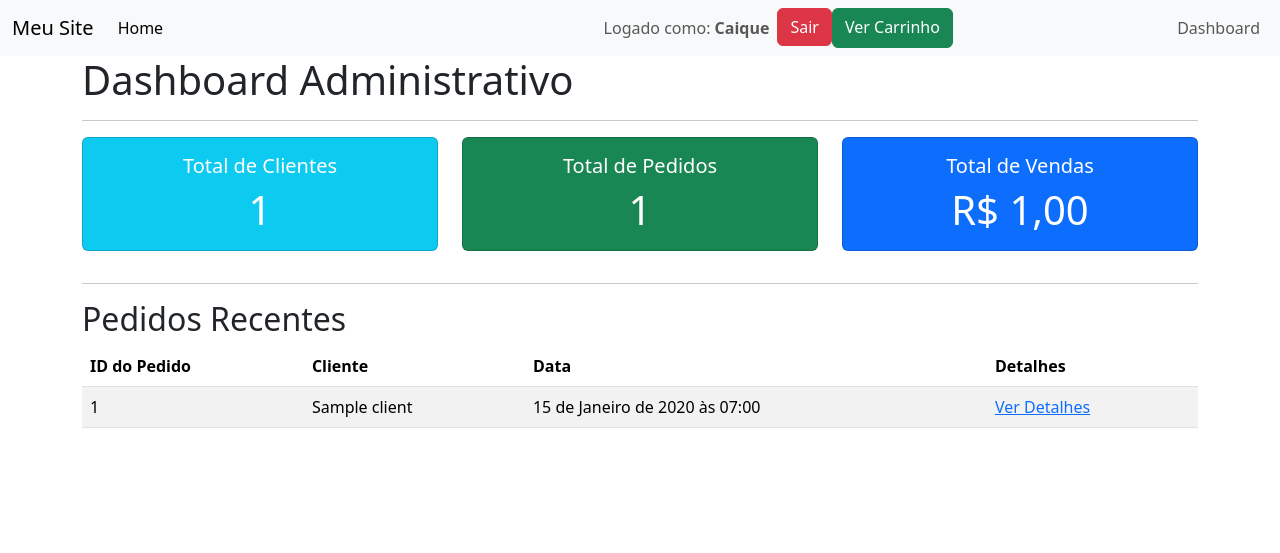
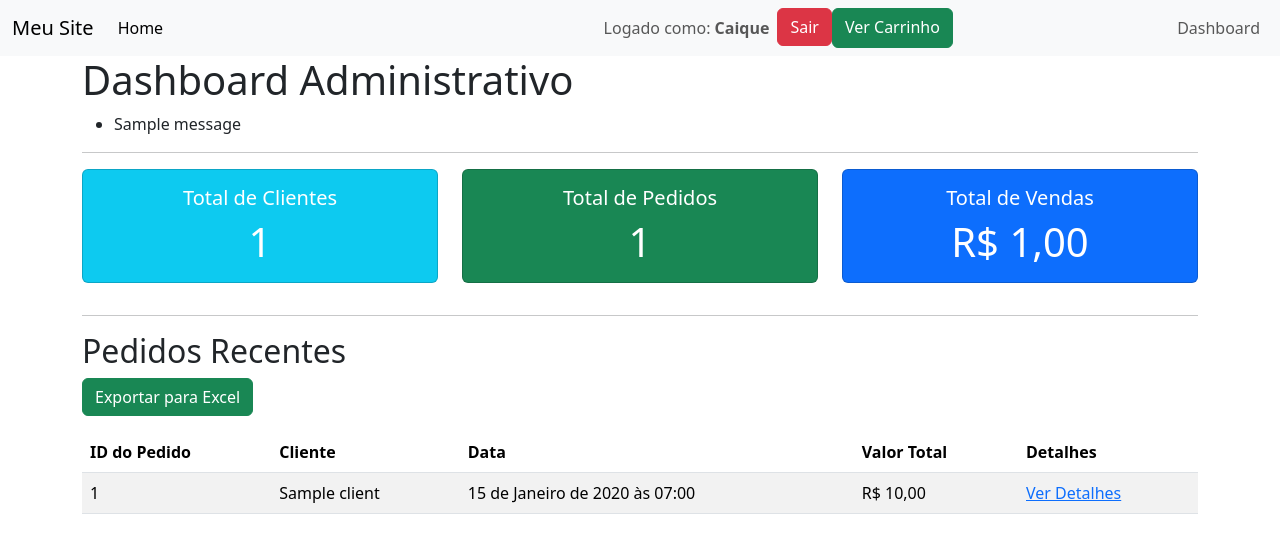
Before and after one commit to Sikynat/WFHUB, a Django app: page /dashboard/ in a window 1280 px wide. Shown: the top 553 px of the page. Run offline with Django 5.2, Linux system fonts and the light colour scheme; a user stored in the database is signed in; tables that the repository leaves empty hold one stand-in row (values such as "Sample post"); one stand-in notice (Sample message) is shown.

Commit message:
Exportar o pedido corretamente no lado administrador

```diff
--- a/app/urls.py
+++ b/app/urls.py
@@ -3,11 +3,7 @@ URL configuration for app project.
 """
 from django.contrib import admin
 from django.urls import path, include
-from django.conf.urls.static import static
 from wefixhub import views
-
-    # URLs do Django Admin e Autenticação
-# wefixhub/urls.py
 
 urlpatterns = [
     # URLs do Django Admin e Autenticação
@@ -28,7 +24,10 @@ urlpatterns = [
 
     path('pedidos/', views.historico_pedidos, name='pedidos'),
     path('pedidos/<int:pedido_id>/', views.detalhes_pedido, name='detalhes_pedido'),
+    path('pedidos/exportar/<int:pedido_id>/', views.exportar_detalhes_pedido_excel, name='exportar_detalhes_pedido_excel'),
 
     # URLs do Dashboard Administrativo
     path('dashboard/', include('wefixhub.admin_urls')),
+    path('dashboard/pedidos/<int:pedido_id>/', views.detalhes_pedido_admin, name='detalhes_pedido_admin'),
+    path('dashboard/pedidos/exportar/<int:pedido_id>/', views.exportar_detalhes_pedido_admin_excel, name='exportar_detalhes_pedido_admin_excel'),
 ]
--- a/templates/dashboard.html
+++ b/templates/dashboard.html
@@ -3,6 +3,15 @@
 
 {% block content %}
     <h1>Dashboard Administrativo</h1>
+
+    {% if messages %}
+        <ul class="messages">
+            {% for message in messages %}
+                <li{% if message.tags %} class="{{ message.tags }}"{% endif %}>{{ message }}</li>
+            {% endfor %}
+        </ul>
+    {% endif %}
+
     <hr>
     <div class="row">
         <div class="col-md-4">
@@ -31,7 +40,11 @@
         </div>
     </div>
     <hr>
-  <h2>Pedidos Recentes</h2>
+    <h2>Pedidos Recentes</h2>
+    <div class="mb-3">
+        <a href="{% url 'exportar_pedidos_excel' %}" class="btn btn-success">Exportar para Excel</a>
+    </div>
+
     {% if pedidos_recentes %}
         <table class="table table-striped">
             <thead>
@@ -39,7 +52,7 @@
                     <th>ID do Pedido</th>
                     <th>Cliente</th>
                     <th>Data</th>
-                    <th>Detalhes</th>
+                    <th>Valor Total</th> <th>Detalhes</th>
                 </tr>
             </thead>
             <tbody>
@@ -48,7 +61,7 @@
                         <td>{{ pedido.id }}</td>
                         <td>{{ pedido.cliente.client_name }}</td>
                         <td>{{ pedido.data_criacao }}</td>
-                        <td>
+                        <td>R$ {{ pedido.total|floatformat:2 }}</td> <td>
                             <a href="{% url 'detalhes_pedido_admin' pedido.id %}">Ver Detalhes</a>
                         </td>
                     </tr>
--- a/templates/detalhes_pedido.html
+++ b/templates/detalhes_pedido.html
@@ -36,5 +36,7 @@
         </tfoot>
     </table>
 
-    <a href="{% url 'pedidos' %}" class="btn btn-secondary mt-3">Voltar para o Histórico</a>
+    <a href="{% url 'dashboard_admin' %}" class="btn btn-secondary mt-3">Voltar para o Dashboard</a>
+    <a href="{% url 'exportar_detalhes_pedido_admin_excel' pedido.id %}" class="btn btn-primary mt-3">Exportar para Excel</a>
+
 {% endblock %}
--- a/wefixhub/models.py
+++ b/wefixhub/models.py
@@ -16,9 +16,7 @@ class wefixhub_uf (models.Model):
 
 # Client Model
 class WfClient(models.Model):
-    # Campo para vincular ao usuário do Django
     user = models.OneToOneField(User, on_delete=models.CASCADE, null=True)
-
     client_id = models.AutoField(primary_key=True)
     client_code = models.IntegerField()
     client_name = models.CharField(max_length=128)
@@ -55,11 +53,8 @@ class Product(models.Model):
     def __str__(self):
         return self.product_description
 
-# --- NOVOS MODELOS DE PEDIDO ---
-
 # Modelo de Pedido
 class Pedido(models.Model):
-    # Vincula o pedido ao seu WfClient
     cliente = models.ForeignKey(WfClient, on_delete=models.CASCADE, related_name='pedidos')
     data_criacao = models.DateTimeField(auto_now_add=True)
 
--- a/wefixhub/views.py
+++ b/wefixhub/views.py
@@ -1,11 +1,12 @@
 from django.shortcuts import render, redirect, get_object_or_404
 from django.contrib.auth.decorators import login_required
+from django.contrib.admin.views.decorators import staff_member_required
 from django.core.paginator import Paginator, EmptyPage, PageNotAnInteger
-from django.contrib.admin.views.decorators import staff_member_required
+from django.db.models import Count, Sum
 from .models import Product, Pedido, ItemPedido, WfClient
-from django.http import HttpResponse # NOVO: Importe HttpResponse
-import openpyxl # NOVO: Importe a biblioteca openpyxl
+from django.http import HttpResponse
 from django.utils import timezone
+import openpyxl
 
 # View para a página inicial com filtros e paginação
 @login_required
@@ -37,10 +38,8 @@ def home(request):
         except (ValueError, TypeError):
             pass
 
-    # Lógica de Paginação:
     paginator = Paginator(product_list, 10)
     page = request.GET.get('page')
-
     try:
         produtos_na_pagina = paginator.page(page)
     except PageNotAnInteger:
@@ -56,36 +55,28 @@ def home(request):
     }
     return render(request, 'home.html', contexto)
 
-
-# View para adicionar itens ao carrinho
 @login_required
 def gerar_pedido(request):
     if request.method == 'POST':
         request.session['carrinho'] = {}
-
         for key, value in request.POST.items():
             if key.startswith('quantidade_') and value.isdigit() and int(value) > 0:
                 product_id = key.split('_')[1]
                 quantidade = int(value)
                 request.session['carrinho'][product_id] = quantidade
-
         request.session.modified = True
     return redirect('carrinho')
 
-
-# View para a página do carrinho
 @login_required
 def carrinho(request):
     carrinho_da_sessao = request.session.get('carrinho', {})
     carrinho_detalhes = []
     total_geral = 0
-
     for product_id, quantidade in carrinho_da_sessao.items():
         try:
             product = Product.objects.get(product_id=product_id)
             valor_total_item = product.product_value * quantidade
             total_geral += valor_total_item
-
             carrinho_detalhes.append({
                 'product': product,
                 'quantidade': quantidade,
@@ -93,7 +84,6 @@ def carrinho(request):
             })
         except Product.DoesNotExist:
             continue
-
     contexto = {
         'titulo': 'Carrinho de Compras',
         'carrinho_detalhes': carrinho_detalhes,
@@ -101,8 +91,6 @@ def carrinho(request):
     }
     return render(request, 'carrinho.html', contexto)
 
-
-# Views para gerenciar o carrinho
 @login_required
 def remover_item_carrinho(request, product_id):
     carrinho = request.session.get('carrinho', {})
@@ -110,7 +98,6 @@ def remover_item_carrinho(request, product_id):
         del carrinho[str(product_id)]
         request.session.modified = True
     return redirect('carrinho')
-
 
 @login_required
 def atualizar_carrinho(request):
@@ -127,7 +114,6 @@ def atualizar_carrinho(request):
         request.session.modified = True
     return redirect('carrinho')
 
-
 @login_required
 def limpar_carrinho(request):
     if 'carrinho' in request.session:
@@ -135,23 +121,18 @@ def limpar_carrinho(request):
         request.session.modified = True
     return redirect('carrinho')
 
-
-# View para a página de checkout
 @login_required
 def checkout(request):
     carrinho_da_sessao = request.session.get('carrinho', {})
     carrinho_detalhes = []
     total_geral = 0
-
     if not carrinho_da_sessao:
         return redirect('carrinho')
-
     for product_id, quantidade in carrinho_da_sessao.items():
         try:
             product = Product.objects.get(product_id=product_id)
             valor_total_item = product.product_value * quantidade
             total_geral += valor_total_item
-
             carrinho_detalhes.append({
                 'product': product,
                 'quantidade': quantidade,
@@ -159,7 +140,6 @@ def checkout(request):
             })
         except Product.DoesNotExist:
             continue
-
     contexto = {
         'titulo': 'Confirmação de Compra',
         'carrinho_detalhes': carrinho_detalhes,
@@ -167,23 +147,17 @@ def checkout(request):
     }
     return render(request, 'checkout.html', contexto)
 
-
-# View para salvar o pedido no banco de dados
 @login_required
 def salvar_pedido(request):
     if request.method == 'POST':
         carrinho_da_sessao = request.session.get('carrinho', {})
-
         if not carrinho_da_sessao:
             return redirect('carrinho')
-
         try:
             cliente_logado = request.user.wfclient
         except WfClient.DoesNotExist:
             return redirect('home')
-
         pedido_criado = Pedido.objects.create(cliente=cliente_logado)
-
         for product_id, quantidade in carrinho_da_sessao.items():
             try:
                 product = Product.objects.get(product_id=product_id)
@@ -194,22 +168,15 @@ def salvar_pedido(request):
                 )
             except Product.DoesNotExist:
                 continue
-
         del request.session['carrinho']
         request.session.modified = True
-
         return redirect('pedido_concluido')
-
     return redirect('checkout')
 
-
-# View de sucesso após o pedido
 @login_required
 def pedido_concluido(request):
     return render(request, 'pedido_concluido.html')
 
-
-# View para o histórico de pedidos
 @login_required
 def historico_pedidos(request):
     try:
@@ -217,111 +184,149 @@ def historico_pedidos(request):
         pedidos = Pedido.objects.filter(cliente=cliente_logado).order_by('-data_criacao')
     except WfClient.DoesNotExist:
         pedidos = []
-
     contexto = {
         'titulo': 'Histórico de Pedidos',
         'pedidos': pedidos
     }
     return render(request, 'historico_pedidos.html', contexto)
 
-
-# View para os detalhes de um pedido específico
 @login_required
 def detalhes_pedido(request, pedido_id):
     try:
         cliente_logado = request.user.wfclient
         pedido = get_object_or_404(Pedido, id=pedido_id, cliente=cliente_logado)
         itens = ItemPedido.objects.filter(pedido=pedido)
-
         contexto = {
             'titulo': f"Detalhes do Pedido #{pedido.id}",
             'pedido': pedido,
             'itens': itens,
         }
         return render(request, 'detalhes_pedido.html', contexto)
-
     except WfClient.DoesNotExist:
         return redirect('pedidos')
     except Pedido.DoesNotExist:
         return redirect('pedidos')
 
-# View para o dashboard administrativo
-# wefixhub/views.py
-
-from django.shortcuts import render
-from django.contrib.admin.views.decorators import staff_member_required
-from django.db.models import Count, Sum
-from .models import WfClient, Pedido, ItemPedido
-
-# ... (suas outras views, se houver)
-
 @staff_member_required
 def dashboard_admin(request):
     total_clientes = WfClient.objects.count()
     total_pedidos = Pedido.objects.count()
-
-    # Calcula o valor total das vendas, somando os subtotais de cada ItemPedido
     total_vendas_agregadas = ItemPedido.objects.aggregate(total_vendas=Sum('produto__product_value'))
     valor_total_vendas = total_vendas_agregadas['total_vendas'] if total_vendas_agregadas['total_vendas'] else 0
-
     pedidos_recentes_qs = Pedido.objects.all().order_by('-data_criacao')[:5]
-
-    # NOVO: Criando uma lista de dicionários com os totais calculados
     pedidos_com_total = []
     for pedido in pedidos_recentes_qs:
         pedidos_com_total.append({
             'id': pedido.id,
             'cliente': pedido.cliente,
             'data_criacao': pedido.data_criacao,
-            'total': pedido.get_total_geral() # Chamando o método do modelo Pedido
+            'total': pedido.get_total_geral()
         })
-
     contexto = {
         'titulo': 'Dashboard Administrativo',
         'total_clientes': total_clientes,
         'total_pedidos': total_pedidos,
         'total_vendas': valor_total_vendas,
-        'pedidos_recentes': pedidos_com_total # NOVO: Passando a lista com os totais
+        'pedidos_recentes': pedidos_com_total
     }
     return render(request, 'dashboard.html', contexto)
 
-
-# Exportar pedido Excel
-
+# View para exportação de pedidos
 @staff_member_required
 def exportar_pedidos_excel(request):
     response = HttpResponse(content_type='application/vnd.openxmlformats-officedocument.spreadsheetml.sheet')
     response['Content-Disposition'] = 'attachment; filename="pedidos_recentes.xlsx"'
+    try:
+        workbook = openpyxl.Workbook()
+        worksheet = workbook.active
+        worksheet.title = "Pedidos Recentes"
+        columns = ['ID do Pedido', 'Cliente', 'Data', 'Valor Total']
+        row_num = 1
+        for col_num, column_title in enumerate(columns, 1):
+            worksheet.cell(row=row_num, column=col_num, value=column_title)
+        pedidos_recentes = Pedido.objects.all().order_by('-data_criacao')[:10]
+        for pedido in pedidos_recentes:
+            row_num += 1
+            data_sem_tz = timezone.localtime(pedido.data_criacao).replace(tzinfo=None)
+            worksheet.cell(row=row_num, column=1, value=pedido.id)
+            worksheet.cell(row=row_num, column=2, value=pedido.cliente.client_name)
+            worksheet.cell(row=row_num, column=3, value=data_sem_tz)
+            worksheet.cell(row=row_num, column=4, value=pedido.get_total_geral())
+        workbook.save(response)
+        return response
+    except Exception as e:
+        return redirect('dashboard_admin')
 
+@login_required
+def exportar_detalhes_pedido_excel(request, pedido_id):
+    try:
+        pedido = get_object_or_404(Pedido, id=pedido_id, cliente=request.user.wfclient)
+    except WfClient.DoesNotExist:
+        return redirect('pedidos')
+    except Pedido.DoesNotExist:
+        return redirect('pedidos')
+    response = HttpResponse(content_type='application/vnd.openxmlformats-officedocument.spreadsheetml.sheet')
+    response['Content-Disposition'] = f'attachment; filename="pedido_{pedido.id}.xlsx"'
     workbook = openpyxl.Workbook()
     worksheet = workbook.active
-    worksheet.title = "Pedidos Recentes"
-
-    columns = ['ID do Pedido', 'Cliente', 'Data', 'Valor Total']
+    worksheet.title = f"Pedido #{pedido.id}"
+    columns = ['Código', 'Descrição', 'Quantidade', 'Valor Unitário', 'Subtotal']
     row_num = 1
     for col_num, column_title in enumerate(columns, 1):
         worksheet.cell(row=row_num, column=col_num, value=column_title)
+    itens = ItemPedido.objects.filter(pedido=pedido)
+    total_geral = 0
+    for item in itens:
+        row_num += 1
+        subtotal = item.get_total()
+        total_geral += subtotal
+        worksheet.cell(row=row_num, column=1, value=item.produto.product_code)
+        worksheet.cell(row=row_num, column=2, value=item.produto.product_description)
+        worksheet.cell(row=row_num, column=3, value=item.quantidade)
+        worksheet.cell(row=row_num, column=4, value=item.produto.product_value)
+        worksheet.cell(row=row_num, column=5, value=subtotal)
+    row_num += 1
+    worksheet.cell(row=row_num, column=4, value="Total Geral:")
+    worksheet.cell(row=row_num, column=5, value=total_geral)
+    workbook.save(response)
+    return response
 
-    pedidos_recentes = Pedido.objects.all().order_by('-data_criacao')[:10]
-    for pedido in pedidos_recentes:
+@staff_member_required
+def exportar_detalhes_pedido_admin_excel(request, pedido_id):
+    try:
+        pedido = get_object_or_404(Pedido, id=pedido_id)
+    except Pedido.DoesNotExist:
+        return redirect('dashboard_admin')
+    response = HttpResponse(content_type='application/vnd.openxmlformats-officedocument.spreadsheetml.sheet')
+    response['Content-Disposition'] = f'attachment; filename="pedido_{pedido.id}.xlsx"'
+    workbook = openpyxl.Workbook()
+    worksheet = workbook.active
+    worksheet.title = f"Pedido #{pedido.id}"
+    columns = ['Código', 'Descrição', 'Quantidade', 'Valor Unitário', 'Subtotal']
+    row_num = 1
+    for col_num, column_title in enumerate(columns, 1):
+        worksheet.cell(row=row_num, column=col_num, value=column_title)
+    itens = ItemPedido.objects.filter(pedido=pedido)
+    total_geral = 0
+    for item in itens:
         row_num += 1
-
-        # NOVO: Converte a data para o fuso horário local e a torna "naive"
-        data_sem_tz = timezone.localtime(pedido.data_criacao).replace(tzinfo=None)
-
-        worksheet.cell(row=row_num, column=1, value=pedido.id)
-        worksheet.cell(row=row_num, column=2, value=pedido.cliente.client_name)
-        worksheet.cell(row=row_num, column=3, value=data_sem_tz) # Usa a data convertida
-        worksheet.cell(row=row_num, column=4, value=pedido.get_total_geral())
-
+        subtotal = item.get_total()
+        total_geral += subtotal
+        worksheet.cell(row=row_num, column=1, value=item.produto.product_code)
+        worksheet.cell(row=row_num, column=2, value=item.produto.product_description)
+        worksheet.cell(row=row_num, column=3, value=item.quantidade)
+        worksheet.cell(row=row_num, column=4, value=item.produto.product_value)
+        worksheet.cell(row=row_num, column=5, value=subtotal)
+    row_num += 1
+    worksheet.cell(row=row_num, column=4, value="Total Geral:")
+    worksheet.cell(row=row_num, column=5, value=total_geral)
     workbook.save(response)
-
     return response
 
 @staff_member_required
 def detalhes_pedido_admin(request, pedido_id):
     try:
-        # AQUI ESTÁ A MUDANÇA: Não filtra pelo cliente
+        # Puxa o pedido pelo ID (sem filtrar por cliente)
         pedido = get_object_or_404(Pedido, id=pedido_id)
         itens = ItemPedido.objects.filter(pedido=pedido)
 
@@ -335,3 +340,66 @@ def detalhes_pedido_admin(request, pedido_id):
     except Pedido.DoesNotExist:
         # Redireciona para o dashboard se o pedido não existir
         return redirect('dashboard_admin')
+
+@staff_member_required
+def detalhes_pedido_admin(request, pedido_id):
+    try:
+        pedido = get_object_or_404(Pedido, id=pedido_id)
+        itens = ItemPedido.objects.filter(pedido=pedido)
+        contexto = {
+            'titulo': f"Detalhes do Pedido #{pedido.id}",
+            'pedido': pedido,
+            'itens': itens,
+        }
+        return render(request, 'detalhes_pedido.html', contexto)
+    except Pedido.DoesNotExist:
+        return redirect('dashboard_admin')
+
+@staff_member_required
+def exportar_detalhes_pedido_admin_excel(request, pedido_id):
+    try:
+        pedido = get_object_or_404(Pedido, id=pedido_id)
+    except Pedido.DoesNotExist:
+        return redirect('dashboard_admin')
+
+    response = HttpResponse(content_type='application/vnd.openxmlformats-officedocument.spreadsheetml.sheet')
+    response['Content-Disposition'] = f'attachment; filename="pedido_{pedido.id}.xlsx"'
+
+    workbook = openpyxl.Workbook()
+    worksheet = workbook.active
+    worksheet.title = f"Pedido #{pedido.id}"
+
+    # Dados do Pedido
+    worksheet.cell(row=1, column=1, value="Pedido ID:")
+    worksheet.cell(row=1, column=2, value=pedido.id)
+    worksheet.cell(row=2, column=1, value="Cliente:")
+    worksheet.cell(row=2, column=2, value=pedido.cliente.client_name)
+    worksheet.cell(row=3, column=1, value="Data da Compra:")
+    data_sem_tz = timezone.localtime(pedido.data_criacao).replace(tzinfo=None)
+    worksheet.cell(row=3, column=2, value=data_sem_tz)
+
+    # Tabela de Itens
+    worksheet.cell(row=5, column=1, value="Itens do Pedido:")
+    columns = ['Código', 'Descrição', 'Quantidade', 'Valor Unitário', 'Subtotal']
+    row_num = 6
+    for col_num, column_title in enumerate(columns, 1):
+        worksheet.cell(row=row_num, column=col_num, value=column_title)
+
+    itens = ItemPedido.objects.filter(pedido=pedido)
+    total_geral = 0
+    for item in itens:
+        row_num += 1
+        subtotal = item.get_total()
+        total_geral += subtotal
+        worksheet.cell(row=row_num, column=1, value=item.produto.product_code)
+        worksheet.cell(row=row_num, column=2, value=item.produto.product_description)
+        worksheet.cell(row=row_num, column=3, value=item.quantidade)
+        worksheet.cell(row=row_num, column=4, value=item.produto.product_value)
+        worksheet.cell(row=row_num, column=5, value=subtotal)
+
+    row_num += 1
+    worksheet.cell(row=row_num, column=4, value="Total Geral:")
+    worksheet.cell(row=row_num, column=5, value=total_geral)
+
+    workbook.save(response)
+    return response
```
Also changed, not shown: templates/historico_pedidos.html (line endings or trailing spaces).
